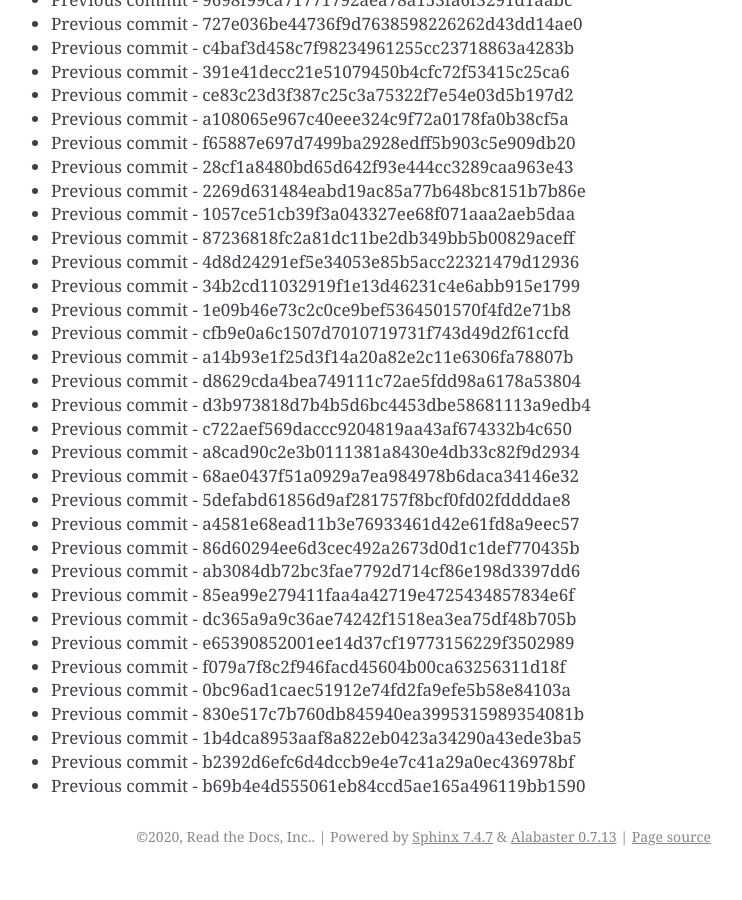
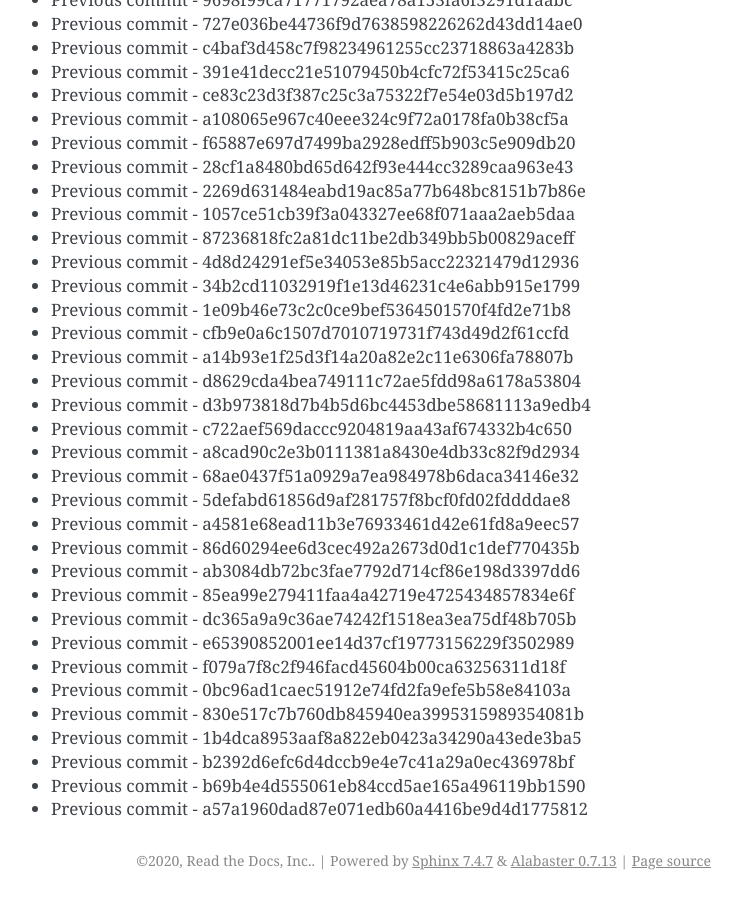
Before and after one commit to readthedocs/rtd-git-stresstest, a Sphinx documentation site: the page built from docs/updates.rst, in a window 1280 px wide and 900 px high, scrolled down 71451 px. Shown: the whole window, without its empty margins (399-1141 px from the left). Built offline with Sphinx 7.4.7, drawn with Linux system fonts in a browser that asks for light colours; before the commit the page ends 72327 px from its top, so only the background shows below that.

Commit message:
Generating commit from previous: a57a1960dad87e071edb60a4416be9d4d1775812

```diff
--- a/docs/updates.rst
+++ b/docs/updates.rst
@@ -3034,3 +3034,4 @@ It can be tested for any performance characteristics.
 * Previous commit - 1b4dca8953aaf8a822eb0423a34290a43ede3ba5
 * Previous commit - b2392d6efc6d4dccb9e4e7c41a29a0ec436978bf
 * Previous commit - b69b4e4d555061eb84ccd5ae165a496119bb1590
+* Previous commit - a57a1960dad87e071edb60a4416be9d4d1775812
```
